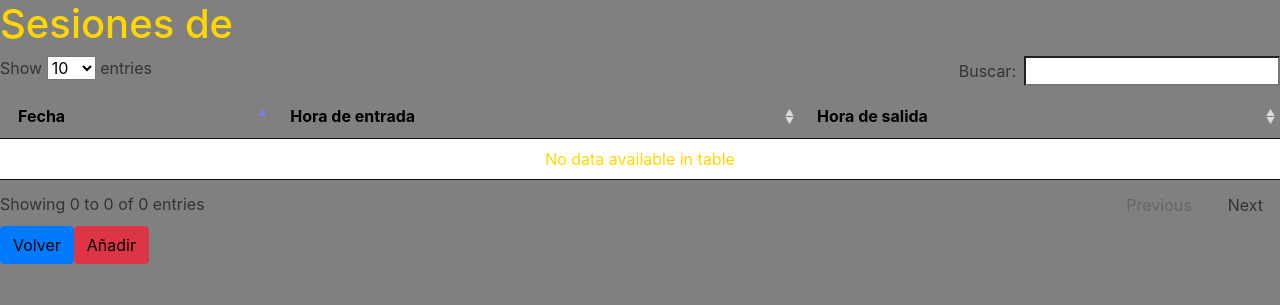
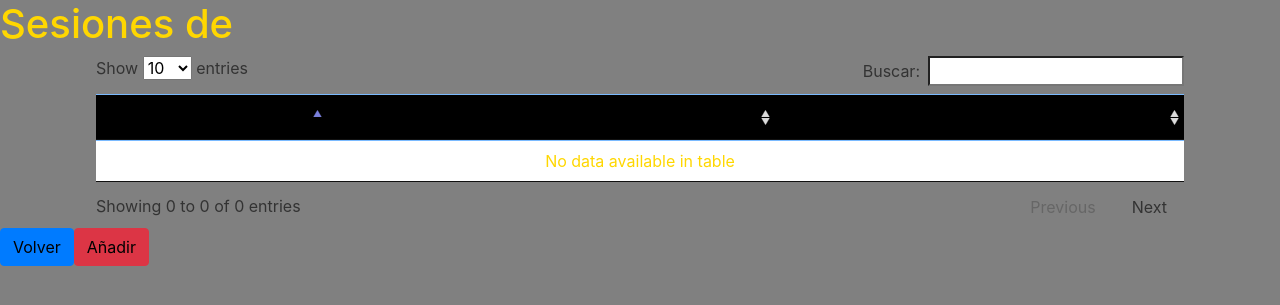
Before and after one commit to JoseManuelJimenezTrujillo/proyecto_GYM, a PHP site: page /sesiones.php?id=1 in a window 1280 px wide. Shown: the part 64-369 px from the top of the page. Run offline with PHP 8.4, Linux system fonts and the light colour scheme; data that the repository does not hold is empty.

Commit message:
commit de sesiones

```diff
--- a/sesiones.php
+++ b/sesiones.php
@@ -74,7 +74,9 @@ $fila2 = $resultado2->fetch_assoc();
 
 <body>
 	<h1>Sesiones de <?php echo $fila2['Nombre']; ?></h1>
-<table id="tabla" >
+	<div class="d-flex justify-content-center justify-content-sm-center justify-content-md-center justify-content-lg-center justify-content-xl-center" style="width:100%">
+		<div class="tabla alig-items-center " style="width:85%; margin: auto;">
+			<table id="tabla" class="table table-primary " style="width:100%">
 			<thead>
 				<tr>
 					<th>Fecha</th>
@@ -97,7 +99,9 @@ $fila2 = $resultado2->fetch_assoc();
                 echo "";
 				?>
 			</tbody>
-		</table>
+			</table>
+		</div>
+	</div>
 
 <?php
 echo "<a class='btn btn-primary' href='index.php'>Volver</a>";
```
